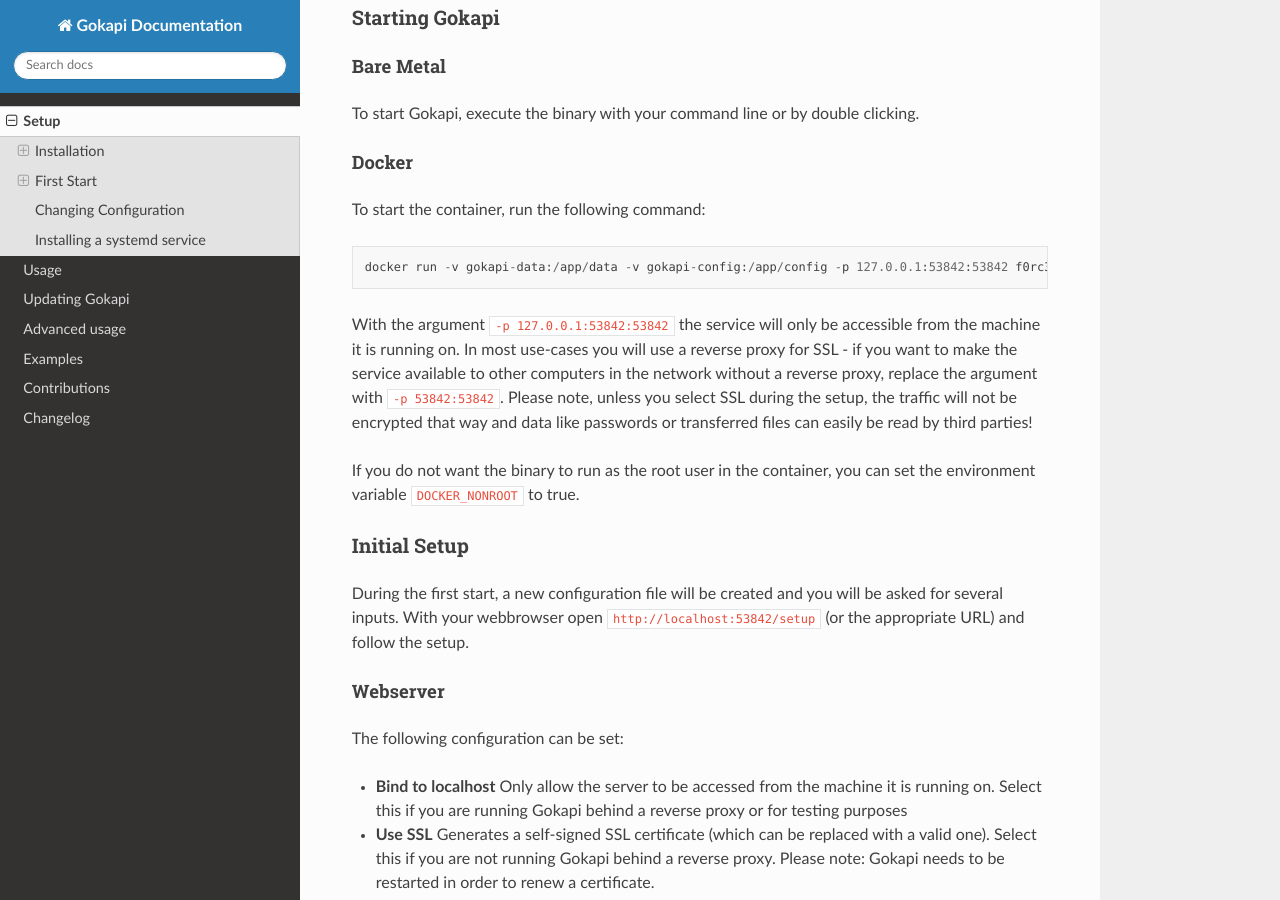
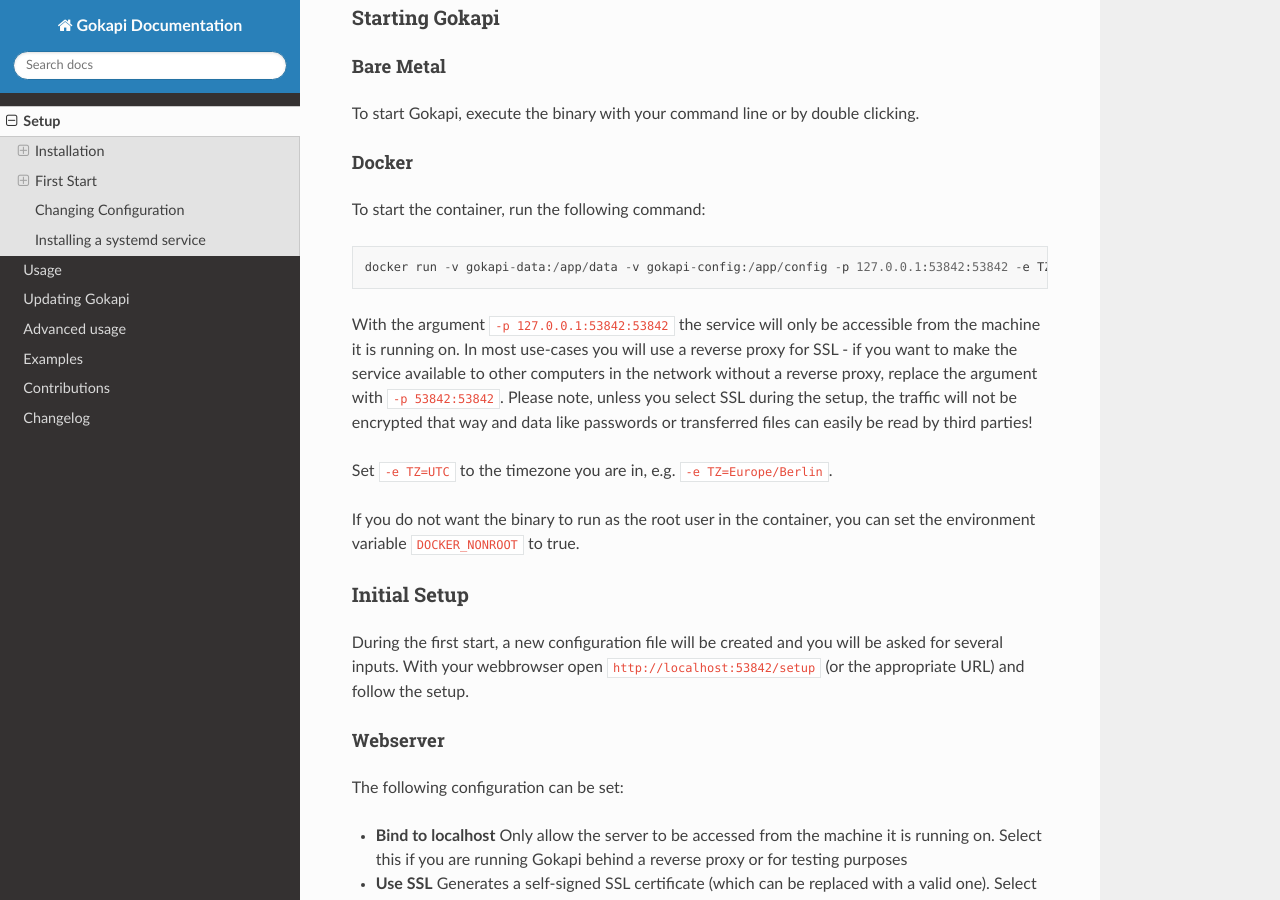
Before and after one commit to Forceu/Gokapi, a Sphinx documentation site: the page built from docs/setup.rst, in a window 1280 px wide and 900 px high, scrolled down 1307 px. Built offline with Sphinx 7.4.7 and the Read the Docs theme 2.0.0, drawn with Linux system fonts in a browser that asks for light colours.

Commit message:
Added tzdata to docker image to support timezones #169

```diff
--- a/docs/setup.rst
+++ b/docs/setup.rst
@@ -69,9 +69,11 @@
 
 To start the container, run the following command: ::
 
- docker run -v gokapi-data:/app/data -v gokapi-config:/app/config -p 127.0.0.1:53842:53842 f0rc3/gokapi:latest
+ docker run -v gokapi-data:/app/data -v gokapi-config:/app/config -p 127.0.0.1:53842:53842 -e TZ=UTC f0rc3/gokapi:latest
 
 With the argument ``-p 127.0.0.1:53842:53842`` the service will only be accessible from the machine it is running on. In most use-cases you will use a reverse proxy for SSL - if you want to make the service available to other computers in the network without a reverse proxy, replace the argument with ``-p 53842:53842``. Please note, unless you select SSL during the setup, the traffic will not be encrypted that way and data like passwords or transferred files can easily be read by third parties!
+
+Set ``-e TZ=UTC`` to the timezone you are in, e.g. ``-e TZ=Europe/Berlin``.
 
 If you do not want the binary to run as the root user in the container, you can set the environment variable ``DOCKER_NONROOT`` to true.
 
```
Also changed, not shown: 1 other file.
